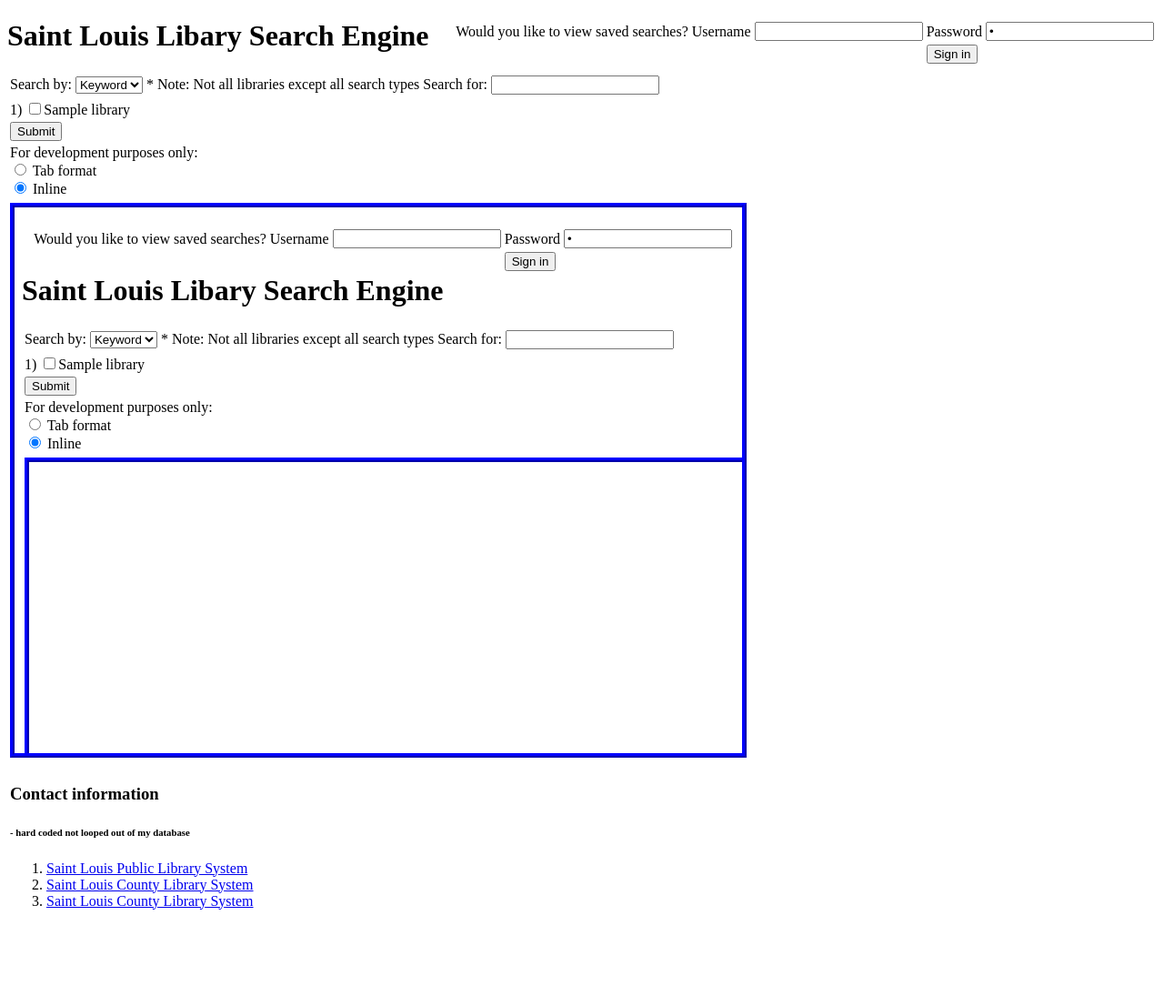
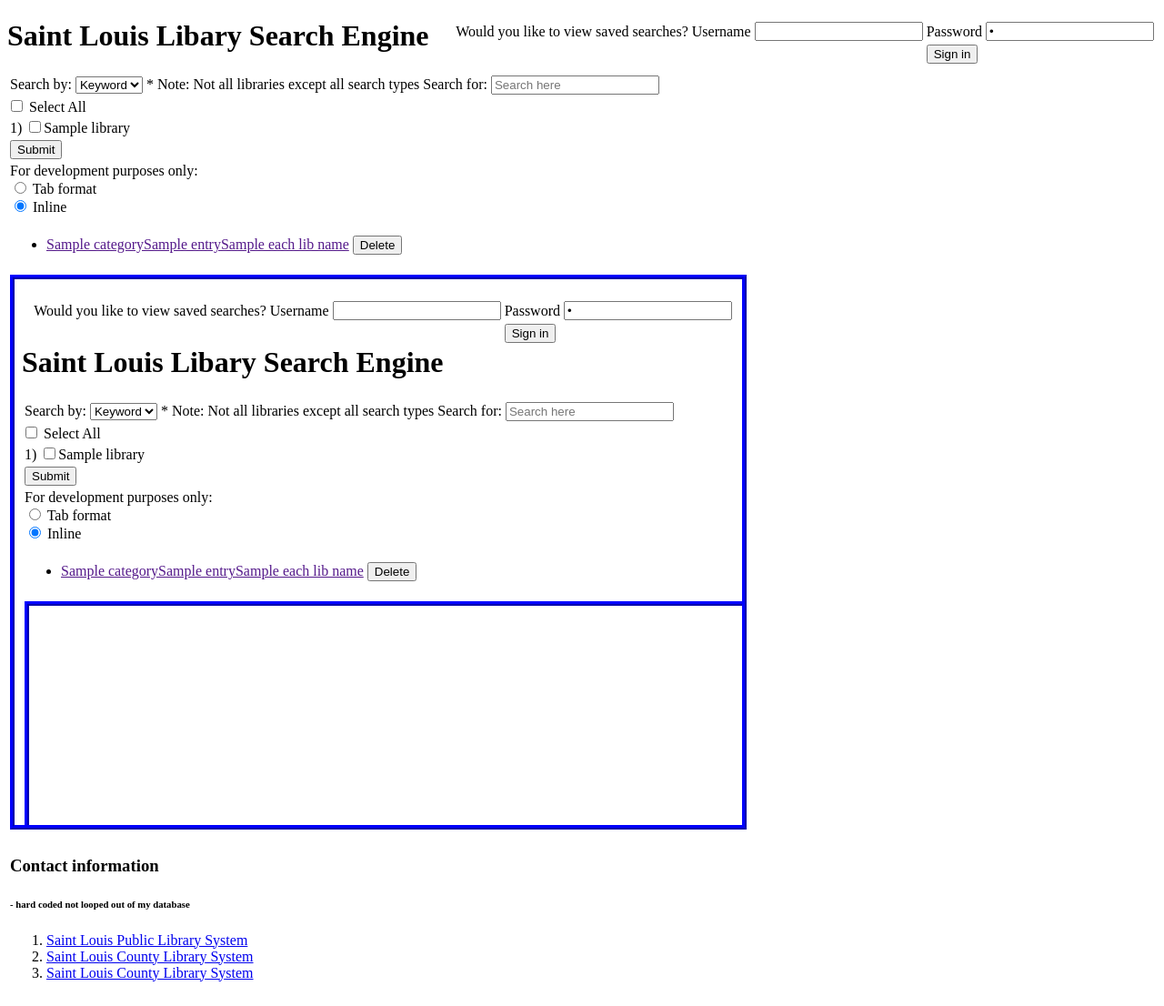
Before and after one commit to ki42/library, a Flask app: template templates/tab.html in a window 1280 px wide. Shown: the whole page at 91% size. Before the commit the page ends 1000 px from the top, so only its background shows below. Run offline with Flask 2, Linux system fonts and the light colour scheme; the template is opened without the code that fills it: most values are stand-ins (such as "Sample title", 1, 10 or a date in 2020).

Commit message:
user history almost working

```diff
--- a/main.py
+++ b/main.py
@@ -50,10 +50,6 @@
                         kind = i.subject
                     if cat == 'author':
                         kind = i.author
-                if session:  #not done (check the session for a user name before trying to store data)
-                    library_string = ''.join(j + ',') #create the libary string with each for loop, commit later:
-                    #it is not seeing this variable outside of the loop. and I still need to commit it.
-
 
 # library handler:      #still in the for loop.
                 if entry.owner_id == 1: #SLPL
@@ -63,17 +59,43 @@
                 if entry.owner_id == 3:  #Municipal Public Libraries
                     list_of_urls.append("http://pac.mlc.lib.mo.us/polaris/search/searchresults.aspx?ctx={2}.1033.0.0.1&type=Keyword&term={0}&by={1}&sort=RELEVANCE&limit=TOM=*&query=&page=0".format(query, kind, entry.consortium_id))
 
+
 # we exit the for loop:
+            if session:     #store my search history
+                user = session['user']
+                users = User.query.filter_by(user=user).first()
+                library_string = ''
+                for m in list_of_checkedboxes:                #these lines aren't storing to the database properly.
+                    string = library_string.join(m + ',')
+                owner = users.id
+                search = SearchHistory(kind, query, string, users)
+                db.session.add(search)
+                db.session.commit()
+                my_searches = SearchHistory.query.filter_by(owner_id = owner).all()
 
-#the libary_string created in the for loop isn't being returned to be able to handle the session commit.
-#figure out how to create it in the loop and only submit it after it finishes, without returning and breaking the current pretty loop.
-#it was nested with it's own loop, but that means it's loop would run for every library submitted...
+                if my_searches:
+                    lib_names =[]
+                    for n in my_searches:
+                        list_libraries = [x.strip() for x in n.libraries.split(',')]
+                        for j in list_libraries:
+                            each_lib_names =[]
+                            for library in library_table:
+                                if j == library.id:
+                                    lib_names = lib_names.append(library.name) #this has only worked for one entry.
+                            each_lib_names = each_lib_names.append(lib_names)
 
-#           if library_string:    #There was a user logged in and it got created.
-#               #TODO owner needs to come out of the session
-#                search = SearchHistory(kind, query, library_string, owner)
-#                db.session.add(search)
-#               db.session.commit()
+
+            if request.form['view'] == 'inline':
+                inline = request.form['view']
+                return render_template('index.html',
+                    list_of_urls = list_of_urls,
+                    inline= inline,
+                    library_table = library_table,
+                    category = cat,
+                    query = query,
+                    my_searches = my_searches,
+                    each_lib_names = each_lib_names
+                        )
 
 #            if request.form['view'] == 'tab':
 #                for i list_of_urls:
@@ -86,12 +108,6 @@
 #                        inline= inline,
 #                        library_table = library_table))   #this should be a for loop redirect.
 
-            if request.form['view'] == 'inline': #route to tab at the moment - fixt it
-                    inline = request.form['view']
-                    return render_template('index.html',
-                        list_of_urls = list_of_urls,
-                        inline= inline,
-                        library_table = library_table)
 
         else:                #it had a user submission error
             return render_template("index.html",
@@ -101,10 +117,27 @@
                 checkbox_error = checkbox_error,
                 list_of_checkedboxes = list_of_checkedboxes
                 )
+#the libary_string created in the for loop isn't being returned to be able to handle the session commit.
+#figure out how to create it in the loop and only submit it after it finishes, without returning and breaking the current pretty loop.
+#it was nested with it's own loop, but that means it's loop would run for every library submitted...
+
+#           if library_string:    #There was a user logged in and it got created.
+#
+
+@app.route("/delete", methods=['POST'])
+def delete():
+    searchid = request.form['searchid']
+    delete_id = SearchHistory.query.get(searchid)
+    if not delete_id:
+        return redirect("/?error=Attempt to delete a search unknown to this database")
+    db.session.delete(delete_id)
+    db.session.commit()
+    return render_template('index.html')
 
 
 
-#untested code, needs database reinitialize:
+
+
 
 @app.route("/register", methods=['POST'])
 def register():
@@ -123,24 +156,16 @@
         if users.count() == 1:
             user = users.first() #double check, you have just one entry, right and it is not the user object
             if check_pw_hash(password, user.pw_hash):
-                session['user'] = user
-                flash('Welcome back, '+user)
+                session['user'] = user.user
+                flash('Welcome back, '+ user.user)
                 return redirect("/", code="303")          #I need to pass something here so the form knows how to deal
         flash('Password incorrect for this username', 'error')
         return redirect("/", code="303")
 
-#           flash("user + '" is already taken and password reminders are not implemented')
-#            return redirect('/register')
-#if you have a verify password block in your registration page
-#        if password != verify:
-#            flash('passwords did not match')
-#            return redirect('/register')
-
-#end user/pass dealing with
 @app.route('/logout', methods=['POST'])
 def logout():
     del session['user'] #delete username from session
-    flash("You have been logged out")#Just for me, flash message that "You have been logged out" ?
+    flash("You have been logged out")
     return redirect("/", code="303")
 
 @app.route("/contact", methods=['GET', 'POST'])
--- a/templates/base.html
+++ b/templates/base.html
@@ -7,6 +7,16 @@
                 color: red;
             }
         </style>
+        <script language="JavaScript">
+
+            function toggle(source) {
+               checkboxes = document.getElementsByName('library');
+               for(var i=0, n=checkboxes.length;i<n;i++) {
+                 checkboxes[i].checked = source.checked;
+               }
+             }
+
+             </script>
     </head>
     <body>
 
--- a/templates/index.html
+++ b/templates/index.html
@@ -18,9 +18,13 @@
             * Note: Not all libraries except all search types
         </td>
         <td>
+
         <label>Search for:
-            <input name="query" type="text" />
-        </label>
+            {% if query %}
+            <input name="query" type="text" value="{{query}}"/>
+            {% else %}
+            <input name="query" type="text" placeholder="Search here" />
+        </label> {% endif %}
          </td>
     </tr>
 </table>
@@ -38,6 +42,7 @@
             </tr><tr>
             {% endif %}
         {% endfor %}
+        <input type="checkbox" onClick="toggle(this)" /> Select All<br/>
         </tr>
         <tr>
             <td>
@@ -52,6 +57,20 @@
             </td>
             </tr>
 
+            <table><tr><td>
+                    {% if my_searches %}
+                        {% for i in my_searches %}
+                    <div>
+                    <ul>
+                        <li>
+                          <a href="">{{i.category}}{{i.entry}}{{each_lib_names[loop.index0]}}</a> <form method='POST' action='/delete'><input type="hidden" name="searchid" value="{{ i.id }}"/><input type="submit" value="Delete" /></form>
+                        </li>
+                    </ul>
+
+                        {% endfor %}
+                    </div></tr>  </td>
+                        {% endif %}
+                </table>
 
             <table><tr><td>
                 {% if list_of_urls %}
```
Also changed, not shown: templates/javascript.html (+15 -0 lines).
